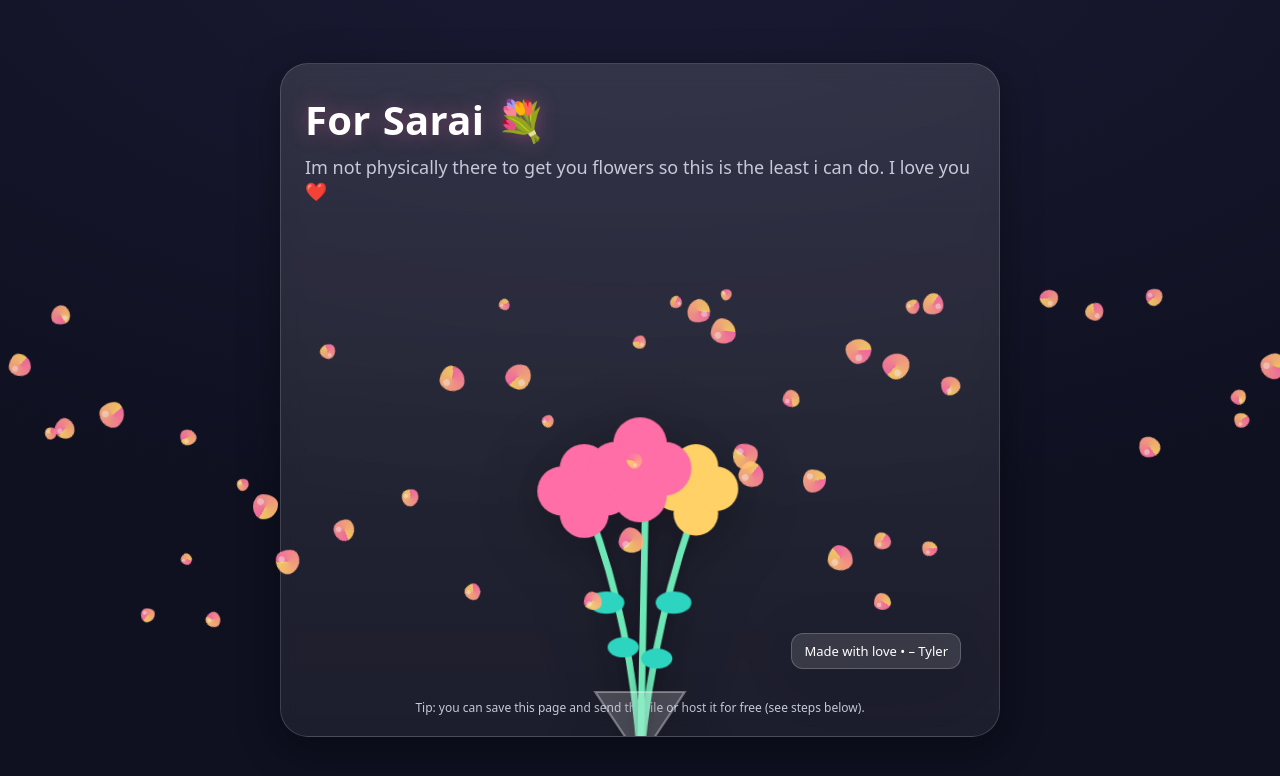
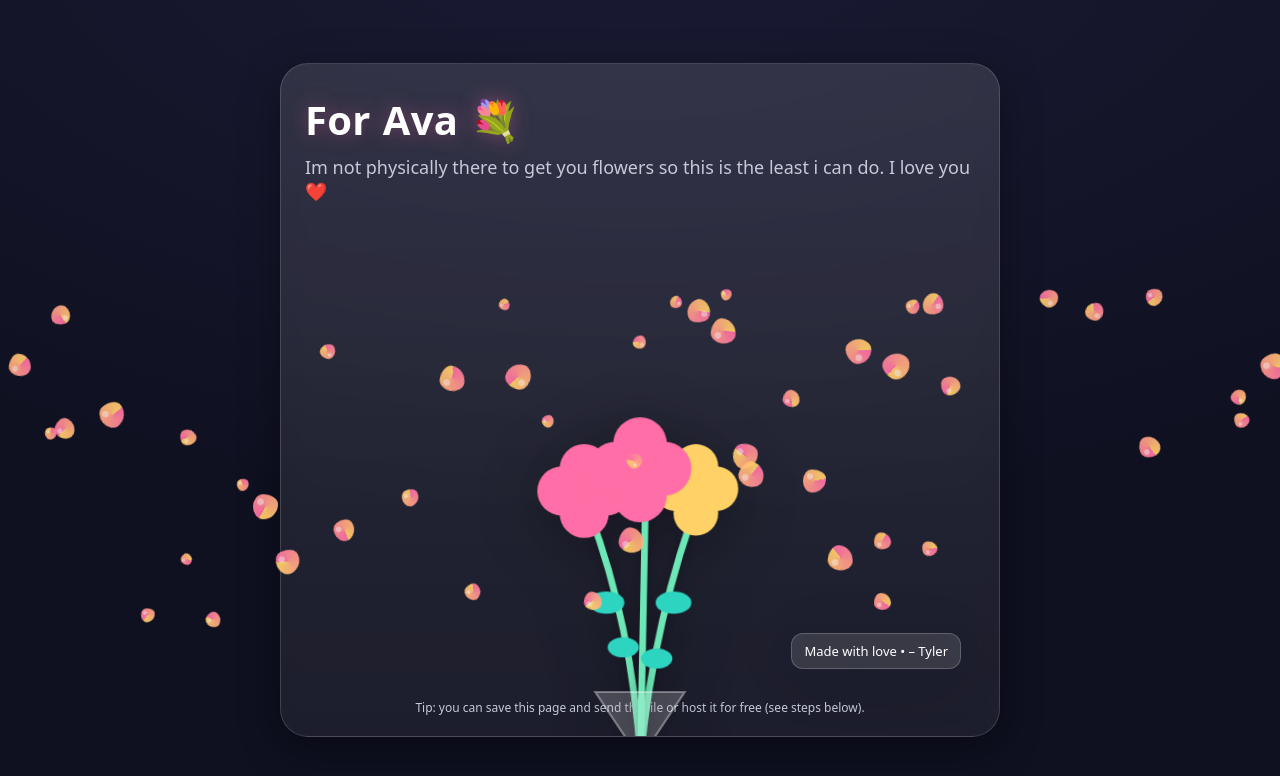
Before and after one commit to tyetye0h/formyangel, a plain HTML site: page index.html in a window 1280 px wide. Drawn offline with Linux system fonts and the light colour scheme.

Commit message:
Update index.html

```diff
--- a/index.html
+++ b/index.html
@@ -180,7 +180,7 @@
   </div>
 
   <script>
-    const recipientName = "Sarai";
+    const recipientName = "Ava";
     const message = "Im not physically there to get you flowers so this is the least i can do. I love you ❤️";
     const closingTag = "– Tyler";
 
```
